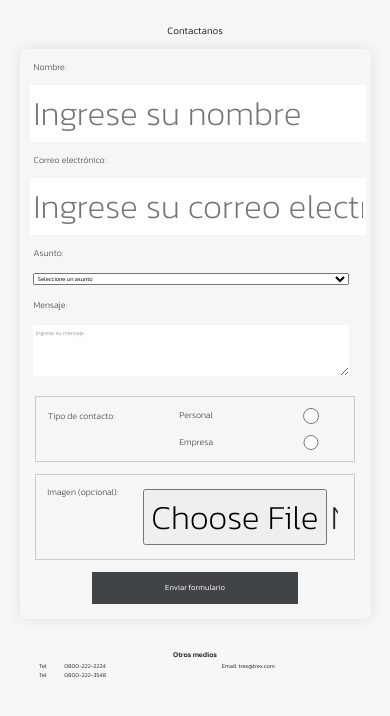
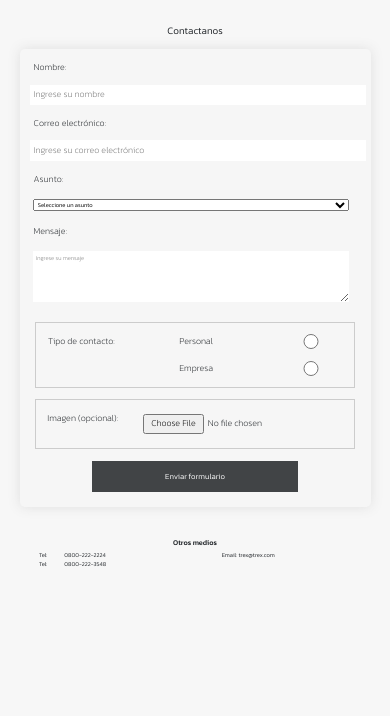
Before and after one commit to MauricioBelforte/Proyecto-CaC-Nodejs, a plain HTML site: page views/contacto.html in a window 390 px wide. Drawn offline with Linux system fonts and the light colour scheme.

Commit message:
Se achico un poco mas la fuente para los formularios para dispositivos mas chicos de 400px

```diff
--- a/assets/ccs/style.css
+++ b/assets/ccs/style.css
@@ -681,6 +681,14 @@ h1,h2,h3{
 
 
       }
+      section  .form-container label, .form-container input { /*ESTE ES PARA SEPARAR EL INICIO DE SESION DE LOS FORMULARIOS GRANDES COMO REGISTRO Y CONTACTO*/
+
+        font-size: 2.3vw;
+
+
+
+      }
+
 
     .modal-content-iniciodesesion {
 
```
